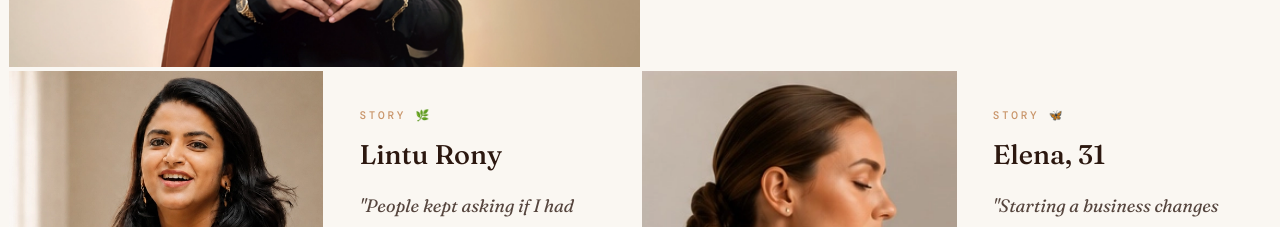
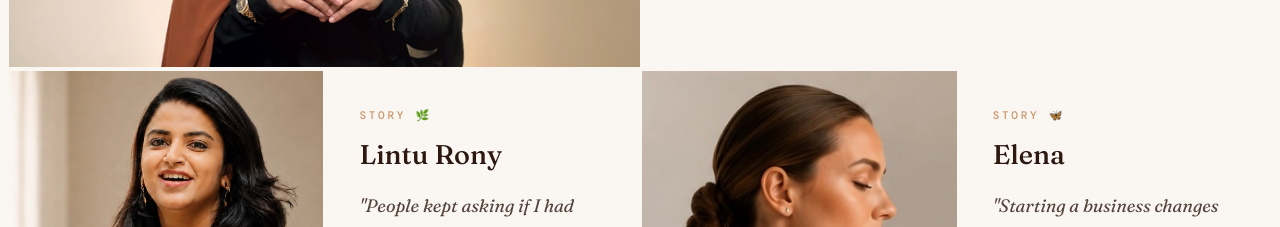
Before and after one commit to playkidsofficial6-oss/cosmohome, a React (Vite) app: page / in a window 1280 px wide. Shown: the part 3920-4147 px from the top of the page. Built offline with nearby package versions, Linux system fonts and the light colour scheme.

Commit message:
refactor: remove age from Elena's display name in Transformation component

```diff
--- a/src/components/home/Transformation.tsx
+++ b/src/components/home/Transformation.tsx
@@ -94,7 +94,7 @@ export function Transformation() {
                   <p className="text-[11px] tracking-[0.25em] uppercase text-[#C9956A] mb-3 flex items-center gap-2 font-medium" style={M}>
                     Story 🦋
                   </p>
-                  <h3 className="text-2xl text-[#2C1810] mb-4" style={D}>Elena, 31</h3>
+                  <h3 className="text-2xl text-[#2C1810] mb-4" style={D}>Elena</h3>
                   <p className="text-[#2C1810]/80 text-base leading-relaxed mb-6" style={{ ...D, fontStyle: "italic" }}>
                     "Starting a business changes you. I needed to feel as capable on the outside as I felt within. COSMO HOME did not change me — it aligned how I look with who I have become."
                   </p>
```
